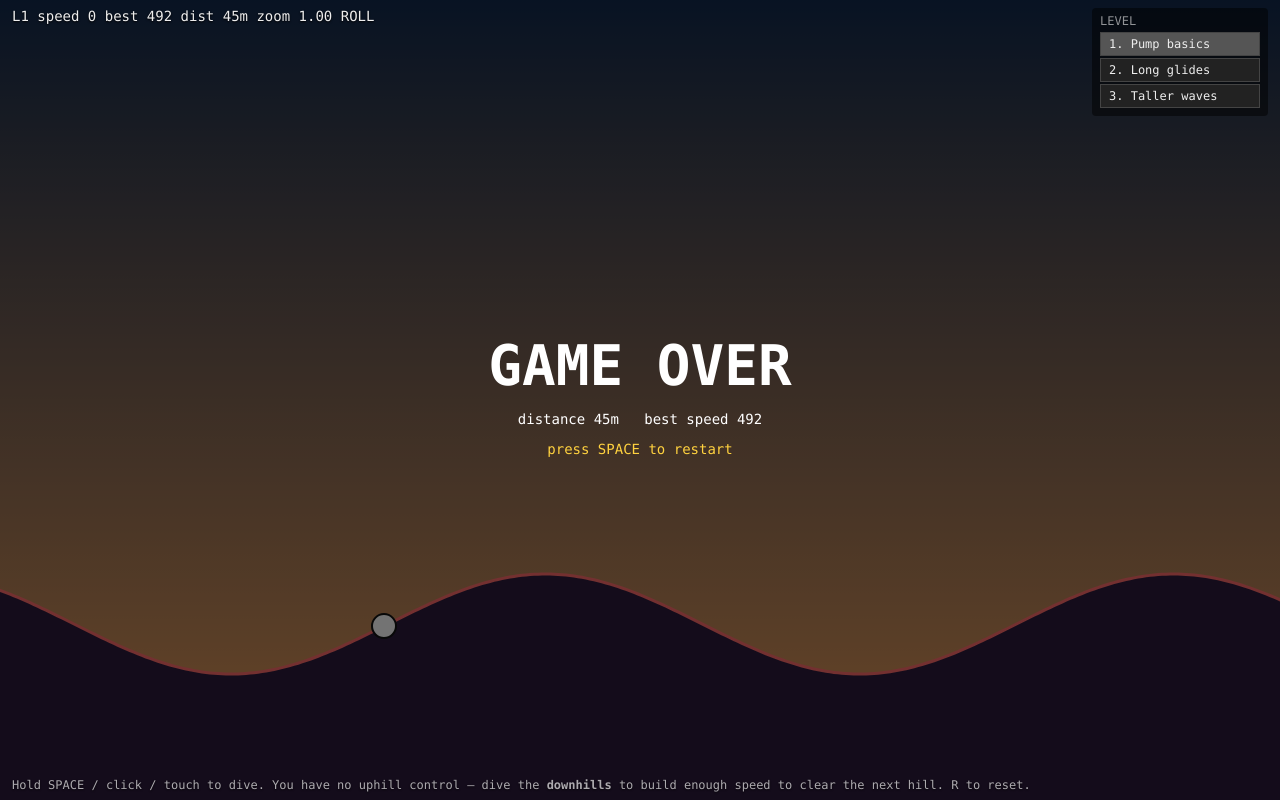
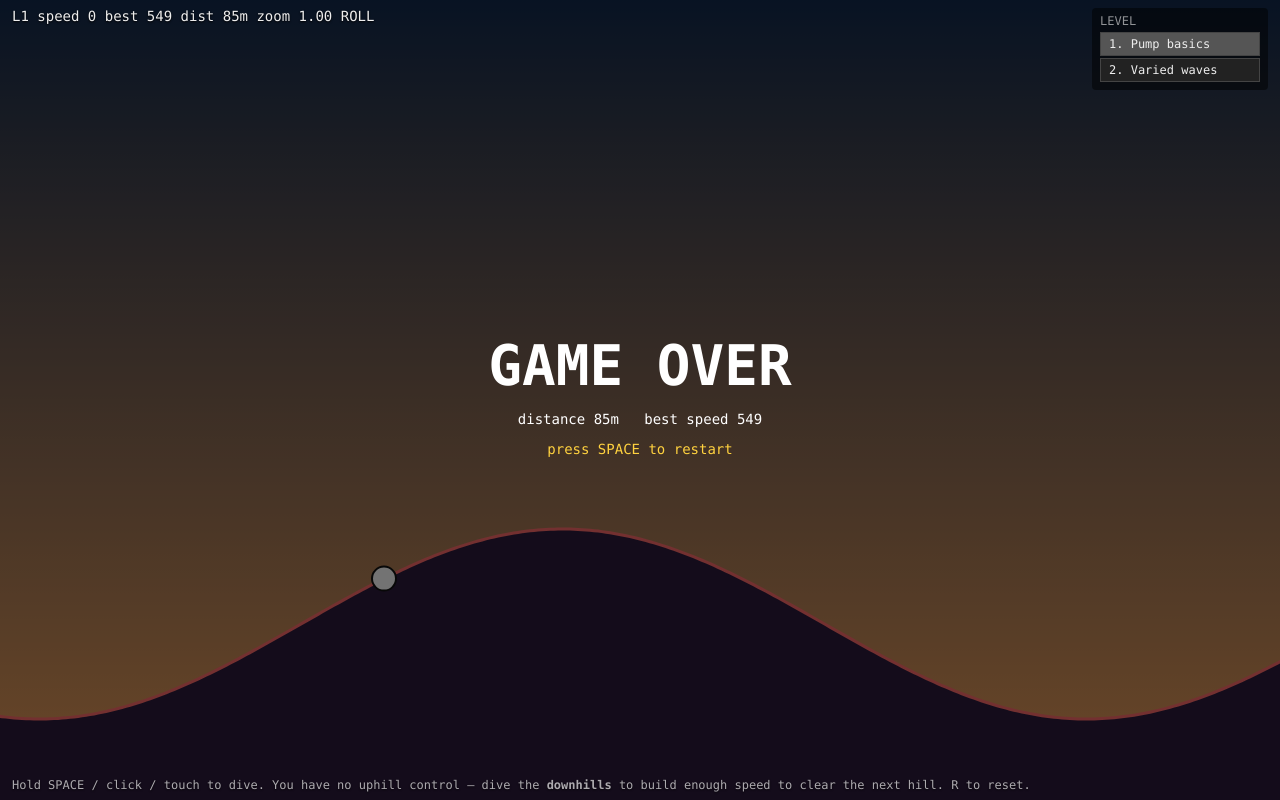
Before and after one commit to trainoasis/pumptrack, a plain HTML site: page index.html in a window 1280 px wide. Drawn offline with Linux system fonts and the light colour scheme.

Commit message:
levels: make pump basics the taller waves; add varied level with mixed hill heights/steepness

```diff
--- a/index.html
+++ b/index.html
@@ -31,9 +31,10 @@
   // Each level: one sine [amplitude, freq, phase]. Starting vx fixed at 340.
   //   Launch threshold at a crest: s² > gAir / (A·f²).
   const LEVELS = [
-    { name: 'Pump basics',  terrain: [[50, 0.0100, 1.70]] },  // period 628,  launch ~290
-    { name: 'Long glides',  terrain: [[70, 0.0060, 1.70]] },  // period 1047, launch ~408 → must pump
-    { name: 'Taller waves', terrain: [[95, 0.0060, 1.70]] },  // period 1047, launch ~350, but 190 unit height swings
+    { name: 'Pump basics',  terrain: [[95, 0.0060, 1.70]] },
+    // Two incommensurate frequencies — crests vary in height and steepness
+    // because the sines drift in and out of phase along x.
+    { name: 'Varied waves', terrain: [[95, 0.0060, 1.70], [28, 0.0105, 1.90]] },
   ];
   let currentLevel = 0;
   const BASELINE = 260;
```
